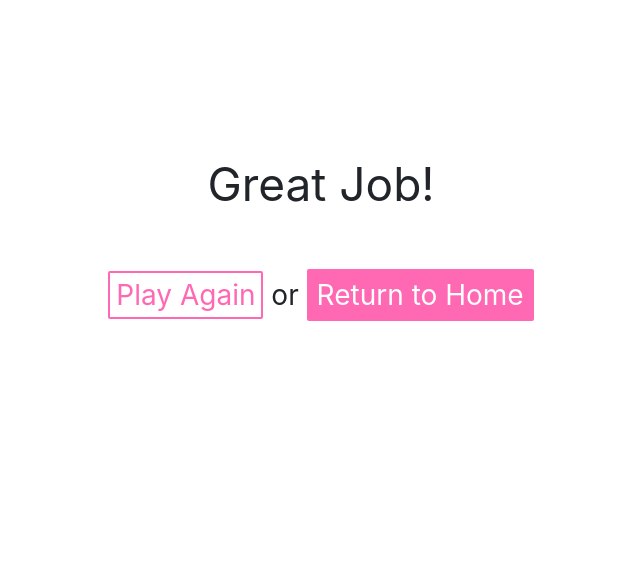
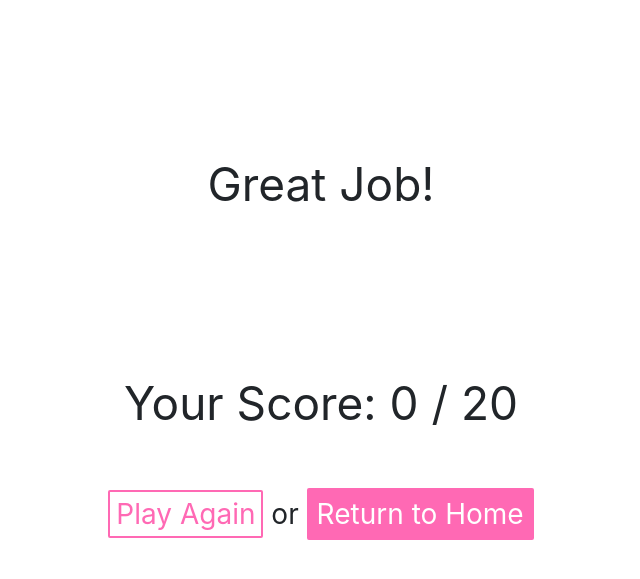
Before and after one commit to KenXiong123/UI_Final_Project, a Flask app: page /quiz_complete in a window 1280 px wide. Shown: the part 56-635 px from the top of the page, without its empty margins (319-959 px from the left). Run offline with Flask 2, Linux system fonts and the light colour scheme; some libraries are stand-ins or nearby versions.

Commit message:
update scoring system on the last page

```diff
--- a/server.py
+++ b/server.py
@@ -75,6 +75,7 @@ quiz_data = {
 }
 
 correct_amount = 0
+full_score = 20
 
 # keep time user entered each learning page in list, indexed by page
 learn_times = [[], [], [], [], []]
@@ -108,12 +109,15 @@ def learn_complete():
 ### QUIZ
 @app.route('/quiz_intro')
 def quiz_intro():
-    return render_template('quiz_intro.html')
-
+	global correct_amount
+	correct_amount = 0
+	return render_template('quiz_intro.html')
 
 @app.route('/quiz_complete')
 def quiz_complete():
-    return render_template('quiz_complete.html')
+	global correct_amount
+	global full_score
+	return render_template('quiz_complete.html', correct_amount=correct_amount, full_score=full_score)
 
 
 @app.route('/quiz/1')
--- a/templates/quiz_complete.html
+++ b/templates/quiz_complete.html
@@ -4,6 +4,12 @@
     <div class="row">
         <div class="col-md-12 center" id="quiz_complete_text_1">
             Great Job!
+        </div>
+    </div>
+
+    <div class="row">
+        <div class="col-md-12 center" id="quiz_complete_text_1">
+            Your Score: {{correct_amount}} / {{full_score}}
         </div>
     </div>
 
```
